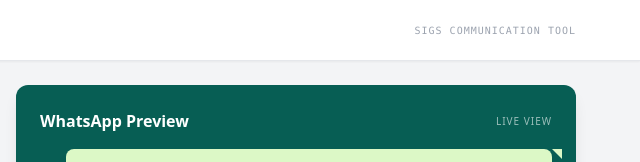
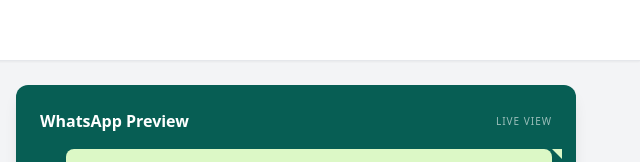
Before and after one commit to iamsalmanr/whatsapp, a plain HTML site: page index.html in a window 1280 px wide. Shown: the top 162 px of the page, 640-1280 px from the left. Drawn offline with nearby package versions, Linux system fonts and the light colour scheme.

Commit message:
Remove unused span in header
Removed unused span element for Sigs Communication Tool.

```diff
--- a/index.html
+++ b/index.html
@@ -43,8 +43,7 @@
                 <span class="bg-green-600 text-white px-2 py-0.5 rounded text-sm">WP</span>
                 Message Formatter Pro
             </h1>
-            <span class="text-[10px] text-gray-400 font-mono hidden sm:inline uppercase tracking-widest">Sigs Communication Tool</span>
-        </div>
+                    </div>
     </header>
 
     <main class="flex-grow px-4 md:px-8">
```
